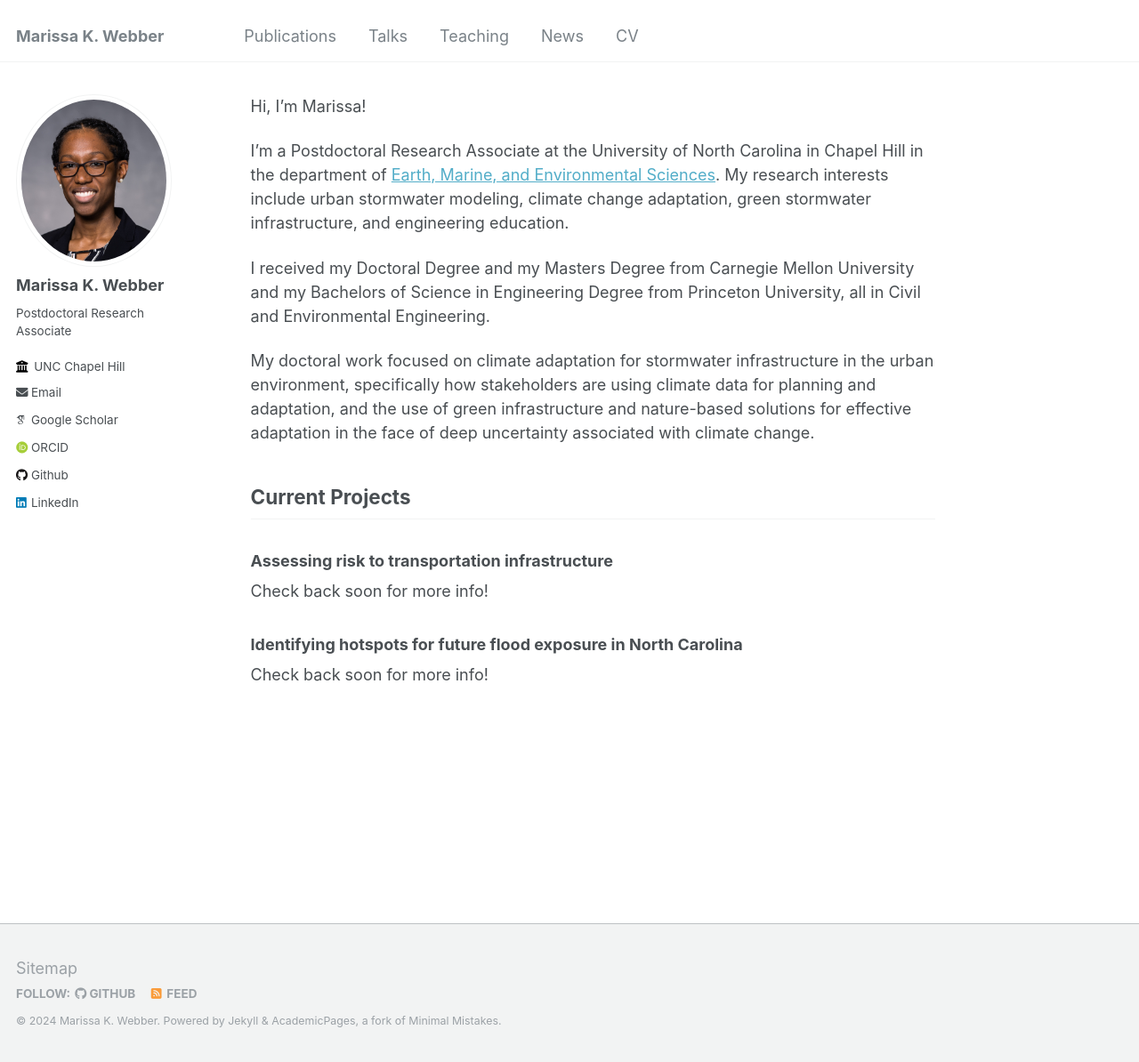
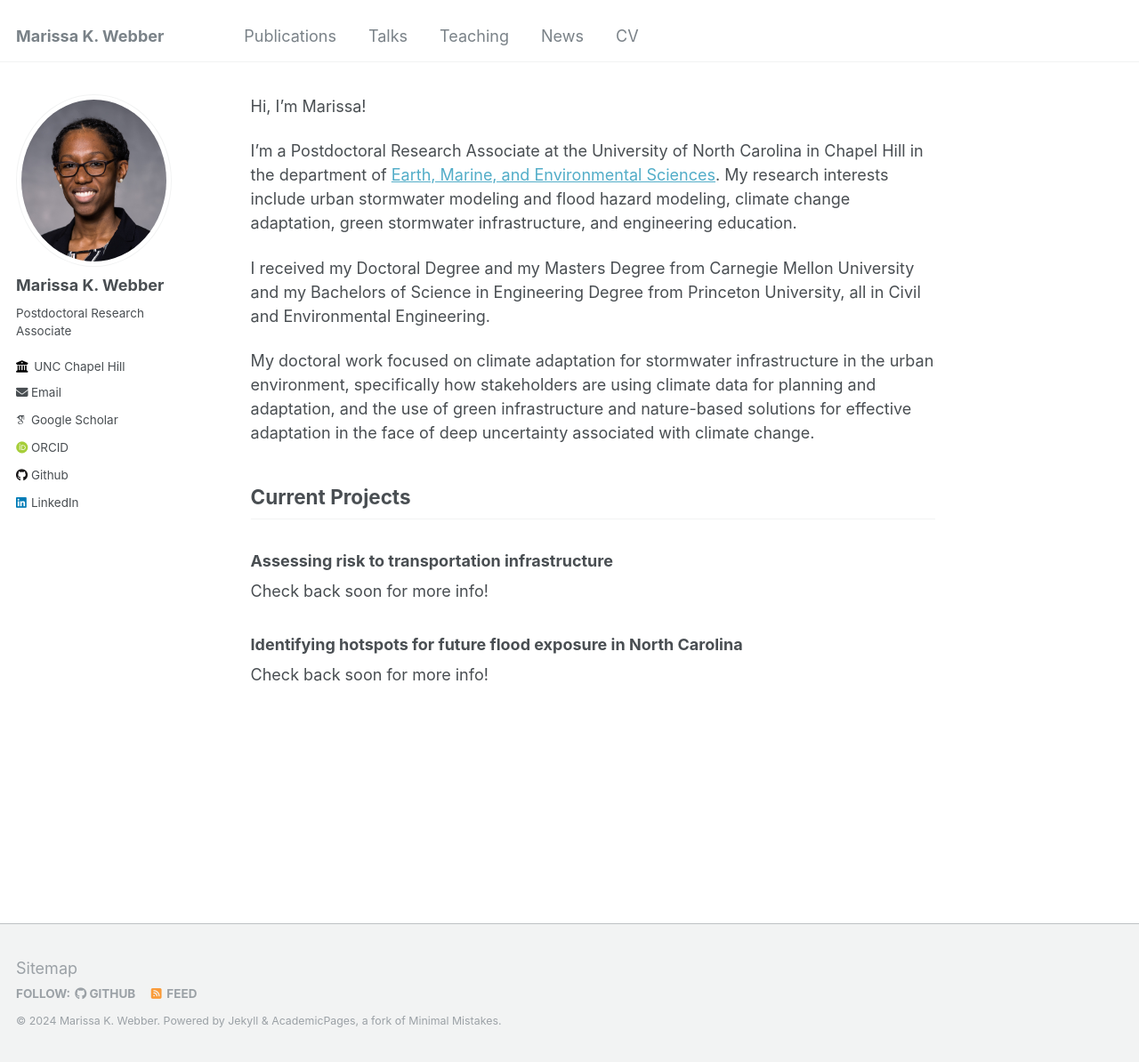
Before and after one commit to mwebber2/marissakwebber, a Jekyll site: the page built from _pages/about.md, in a window 1280 px wide and 1194 px high. Shown: the whole window at 89% size. Built offline with Jekyll 4.4.1, drawn with Linux system fonts in a browser that asks for light colours; some web fonts are replaced.

Commit message:
Update about.md
updating research interests

```diff
--- a/_pages/about.md
+++ b/_pages/about.md
@@ -10,7 +10,7 @@ redirect_from:
 
 Hi, I'm Marissa!
 
-I'm a Postdoctoral Research Associate at the University of North Carolina in Chapel Hill in the department of [Earth, Marine, and Environmental Sciences](https://emes.unc.edu/). My research interests include urban stormwater modeling, climate change adaptation, green stormwater infrastructure, and engineering education.
+I'm a Postdoctoral Research Associate at the University of North Carolina in Chapel Hill in the department of [Earth, Marine, and Environmental Sciences](https://emes.unc.edu/). My research interests include urban stormwater modeling and flood hazard modeling, climate change adaptation, green stormwater infrastructure, and engineering education.
 
 I received my Doctoral Degree and my Masters Degree from Carnegie Mellon University and my Bachelors of Science in Engineering Degree from Princeton University, all in Civil and Environmental Engineering.
 
```
